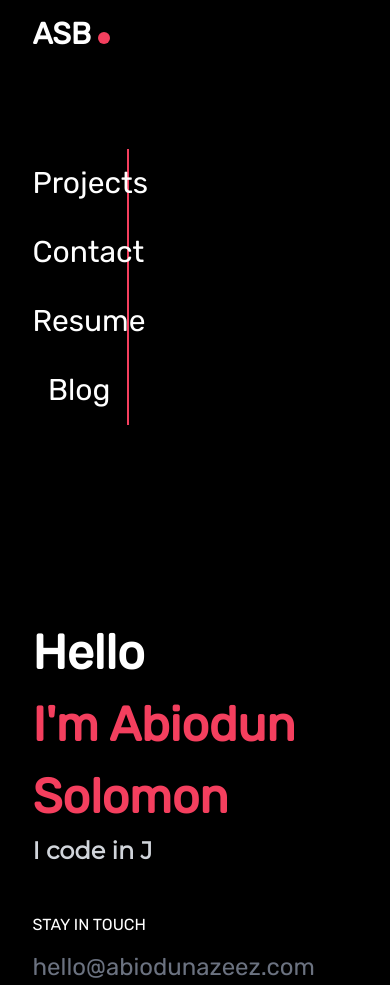
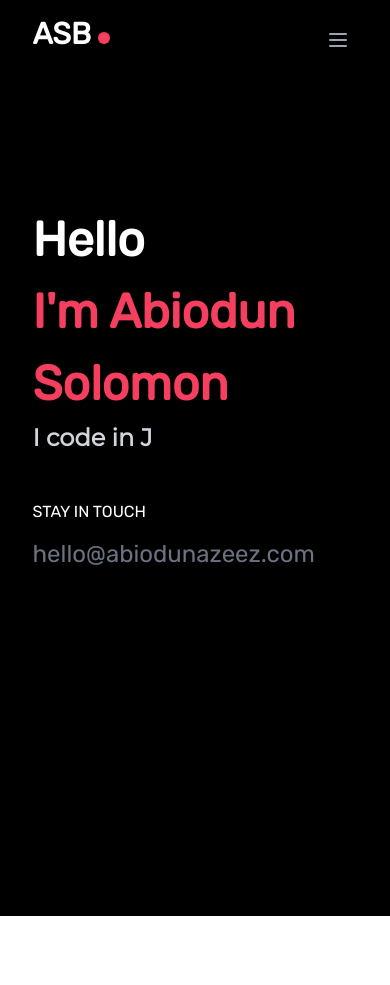
Before and after one commit to iamhabbeboy/website, a Next.js app: page / in a window 390 px wide. After the commit the page ends 916 px from the top, so only its background shows below. Built offline with nearby package versions, Linux system fonts and the light colour scheme.

Commit message:
feat: mobile view

```diff
--- /dev/null
+++ b/components/Hamburger.tsx
@@ -0,0 +1,27 @@
+
+interface Props {
+  setAction: any;
+  status: number;
+}
+
+const Hamburger: React.FC<Props> = ({ setAction, status }) => {
+
+    const toggle = () => {
+      status === 1 ? setAction(null) : setAction(1);
+    }
+    return (
+        <div className="flex items-center sm:hidden">
+            <button onClick={toggle} type="button" className="inline-flex items-center justify-center p-2 rounded-md text-gray-400 hover:text-white hover:bg-gray-700 focus:outline-none focus:ring-2 focus:ring-inset focus:ring-white" aria-controls="mobile-menu" aria-expanded="false">
+              <span className="sr-only">Open main menu</span>
+              <svg className="block h-6 w-6" xmlns="http://www.w3.org/2000/svg" fill="none" viewBox="0 0 24 24" stroke="currentColor" aria-hidden="true">
+                <path strokeLinecap="round" strokeLinejoin="round" strokeWidth="2" d="M4 6h16M4 12h16M4 18h16" />
+              </svg>
+              <svg className="hidden h-6 w-6" xmlns="http://www.w3.org/2000/svg" fill="none" viewBox="0 0 24 24" stroke="currentColor" aria-hidden="true">
+                <path strokeLinecap="round" strokeLinejoin="round" strokeWidth="2" d="M6 18L18 6M6 6l12 12" />
+              </svg>
+            </button>
+        </div>
+    )
+}
+
+export default Hamburger;
--- a/components/Header.tsx
+++ b/components/Header.tsx
@@ -1,27 +1,29 @@
 import pageConfig from "../utility/pageConfig";
 import Link from "next/link";
+import { useEffect } from "react";
 
 type Props = {
   background?: string;
+  status: number;
   children: React.ReactNode;
 };
 
 
 
-const Header: React.FC<Props> = ({ background, children }) => {
+const Header: React.FC<Props> = ({ background, status, children }) => {
   const textColor: string =
     background !== "bg-theme" ? "text-theme" : "text-white";
-
+  const getStatus = status === 1 ? '' : 'hidden sm:block';
   return (
     <div
       className={`min-h-screen flex  justify-center ${background}`}
     >
       <div className="w-10/12 mx-auto flex flex-col md:flex-row-reverse justify-between">
-        <div className={`mt-20 md:w-2/5 w-24 ${textColor}`}>
+        <div className={`mt-20 md:w-full ${textColor} ${getStatus}`}>
           <div className="border-r-2 border-red-500">
             {pageConfig.nav.links.map((link, index) => {
               return (
-                <div className="text-right py-3" key={index}>
+                <div className="sm:text-right text-center py-3" key={index}>
                   <Link href={link.url}>
                     <a
                       className={
--- a/components/Navigation.tsx
+++ b/components/Navigation.tsx
@@ -1,8 +1,13 @@
 import Link from 'next/link'
 
 import pageConfig from "../utility/pageConfig";
+import Hamburger from "./Hamburger";
+interface Props {
+  action: any;
+  status: number;
+}
 
-export default function Navigation() {
+const Navigation: React.FC<Props> = ({ action, status }) => {
   return (
     <div className="bg-theme">
       <div className="flex item-center justify-between w-10/12 mx-auto py-3 text-white">
@@ -12,8 +17,11 @@ export default function Navigation() {
           </Link>
           {" "}<span className="w-3 h-3 bg-red-500 inline-block rounded-full"></span>
         </h1>
-        <div className="mt-2">&nbsp;</div>
+        <div className="mt-2">
+          <Hamburger setAction={action} status={status}/>
+        </div>
       </div>
     </div>
   );
 }
+export default Navigation;
--- a/pages/contact.tsx
+++ b/pages/contact.tsx
@@ -7,15 +7,17 @@ import Twitter from "../components/Twitter";
 import LinkedIn from "../components/LinkedIn";
 import Github from "../components/Github";
 import DevTo from "../components/DevTo";
+import { useState } from "react";
 
 const Contact = () => {
   const { email, github, twitter, linkedIn, devTo } = pageConfig.contact;
+  let [status, setStatus] = useState(null);
   return (
     <div className="">
       <Meta title="Abiodun Solomon::Contact" />
       <main>
-        <Navigation />
-        <Header background="bg-theme">
+        <Navigation action={setStatus} status={status} />
+        <Header background="bg-theme" status={status}>
           <h2 className="text-5xl font-bold text-white">Contact</h2>
           <h1 className="text-3xl mt-5">
             📩{" "}
--- a/pages/index.tsx
+++ b/pages/index.tsx
@@ -4,16 +4,19 @@ import Meta from "../components/Meta";
 import Typical from "react-typical";
 import pageConfig from "../utility/pageConfig";
 import Footer from "../components/Footer";
+import { useState } from "react";
 
 const Home = () => {
   const { header } = pageConfig;
+  let [status, setStatus] = useState(null);
+
   return (
     <div className={""}>
-      <Meta title="Abiodun Solomon::portfolio" />
+      <Meta title="Abiodun Solomon" />
       <main>
-        <Navigation />
-        <Header background="bg-theme">
-          <div className="mt-20">
+        <Navigation action={setStatus} status={status} />
+        <Header background="bg-theme" status={status}>
+          <div className="mt-5 sm:mt-20">
             <br/><br/><br/>
             <h2 className="text-5xl font-bold">
               {header.text[0]}
--- a/pages/project.tsx
+++ b/pages/project.tsx
@@ -8,12 +8,13 @@ import ProjectLink from "../components/ProjectLink";
 
 const Project = () => {
   const [pager, setPager] = useState(null);
+  let [status, setStatus] = useState(null);
   return (
     <div className={""}>
       <Meta title="Abiodun Solomon::portfolio" />
       <main>
-        <Navigation />
-        <Header background="bg-theme">
+        <Navigation action={setStatus} status={status} />
+        <Header background="bg-theme" status={status}>
           <h2 className="text-5xl font-bold text-white">Projects</h2>
           <div>
             <ProjectLink
--- a/pages/resume.tsx
+++ b/pages/resume.tsx
@@ -2,17 +2,19 @@ import React from "react";
 import Navigation from "../components/Navigation";
 import Header from "../components/Header";
 import Meta from "../components/Meta";
+import { useState } from "react";
 
 const Resume = () => {
   const style = {
     left: "50%",
   };
+  let [status, setStatus] = useState(null);
   return (
     <div className={""}>
       <Meta title="Abiodun Solomon::Contact" />
       <main>
-        <Navigation />
-        <Header background="bg-theme">
+        <Navigation action={setStatus} status={status} />
+        <Header background="bg-theme" status={status}>
           <h2 className="text-5xl font-bold text-white">Resume</h2>
           <div>
             <div className="relative wrap overflow-hidden p-10 h-full">
```
